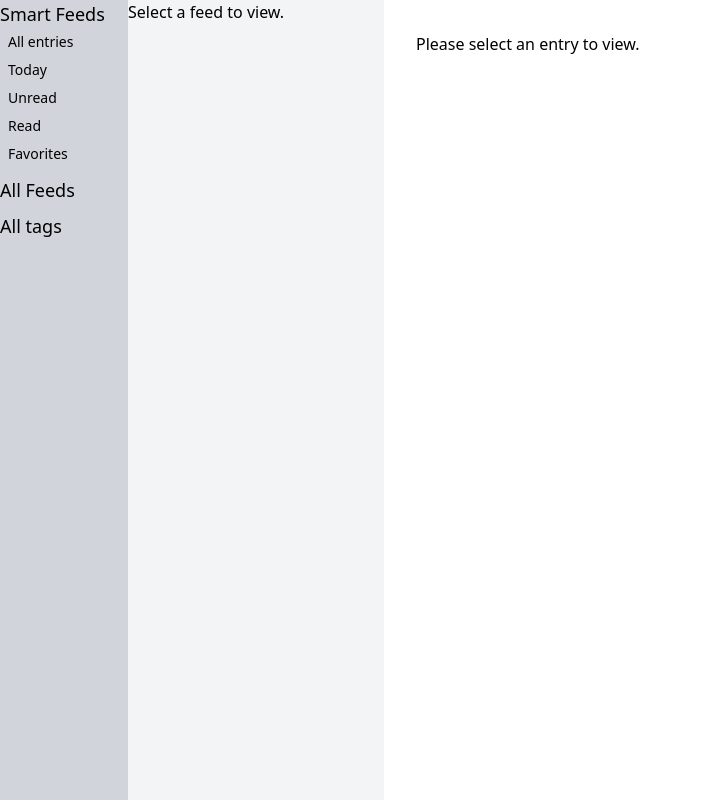
After one commit to hazadus/django-rss-reader, a Django app: template templates/feeds/layout.html in a window 1280 px wide. The commit adds this page. Shown: the whole page, without its empty margins (0-702 px from the left). Run offline with Django 4.2, Linux system fonts and the light colour scheme; the template is opened without the code that fills it, so the values that code supplies are empty; parts of the project's set-up code (start-up, migrations or seed data) failed here and were passed over.

Commit message:
refactor: Template structure refactored. Basic UI styling with CSS.

```diff
--- a/static/src/output.css
+++ b/static/styles.css
@@ -572,30 +572,130 @@ video {
   position: static;
 }
 
+.mx-1 {
+  margin-left: 0.25rem;
+  margin-right: 0.25rem;
+}
+
 .mx-auto {
   margin-left: auto;
   margin-right: auto;
 }
 
-.mt-4 {
-  margin-top: 1rem;
+.mt-0 {
+  margin-top: 0px;
+}
+
+.mt-2 {
+  margin-top: 0.5rem;
 }
 
 .block {
   display: block;
 }
 
-.bg-green-50 {
-  --tw-bg-opacity: 1;
-  background-color: rgb(240 253 244 / var(--tw-bg-opacity));
+.flex {
+  display: flex;
 }
 
-.text-3xl {
-  font-size: 1.875rem;
-  line-height: 2.25rem;
+.hidden {
+  display: none;
 }
 
-.text-green-800 {
-  --tw-text-opacity: 1;
-  color: rgb(22 101 52 / var(--tw-text-opacity));
+.h-screen {
+  height: 100vh;
 }
+
+.w-32 {
+  width: 8rem;
+}
+
+.w-64 {
+  width: 16rem;
+}
+
+.flex-1 {
+  flex: 1 1 0%;
+}
+
+.flex-grow-0 {
+  flex-grow: 0;
+}
+
+.flex-col {
+  flex-direction: column;
+}
+
+.overflow-x-hidden {
+  overflow-x: hidden;
+}
+
+.overflow-y-scroll {
+  overflow-y: scroll;
+}
+
+.overflow-ellipsis {
+  text-overflow: ellipsis;
+}
+
+.whitespace-nowrap {
+  white-space: nowrap;
+}
+
+.bg-gray-100 {
+  --tw-bg-opacity: 1;
+  background-color: rgb(243 244 246 / var(--tw-bg-opacity));
+}
+
+.bg-gray-300 {
+  --tw-bg-opacity: 1;
+  background-color: rgb(209 213 219 / var(--tw-bg-opacity));
+}
+
+.bg-white {
+  --tw-bg-opacity: 1;
+  background-color: rgb(255 255 255 / var(--tw-bg-opacity));
+}
+
+.p-1 {
+  padding: 0.25rem;
+}
+
+.p-8 {
+  padding: 2rem;
+}
+
+.pl-2 {
+  padding-left: 0.5rem;
+}
+
+.text-lg {
+  font-size: 1.125rem;
+  line-height: 1.75rem;
+}
+
+.text-sm {
+  font-size: 0.875rem;
+  line-height: 1.25rem;
+}
+
+.text-xs {
+  font-size: 0.75rem;
+  line-height: 1rem;
+}
+
+.hover\:underline:hover {
+  text-decoration-line: underline;
+}
+
+@media (min-width: 768px) {
+  .md\:flex {
+    display: flex;
+  }
+}
+
+@media (min-width: 1024px) {
+  .lg\:flex {
+    display: flex;
+  }
+}
--- a/templates/base.html
+++ b/templates/base.html
@@ -9,11 +9,11 @@
   <meta name="viewport" content="width=device-width, initial-scale=1.0">
   <title>Django RSS Reader</title>
 
-  <link rel="stylesheet" href="{% static 'src/output.css' %}">
+  <link rel="stylesheet" href="{% static 'styles.css' %}">
 </head>
 
-<body class="bg-green-50">
-  <div class="container mx-auto mt-4">
+<body class="bg-white">
+  <div class="container flex h-screen mx-auto mt-0">
     {% block content %}
     {% endblock content %}
   </div>
--- a/templates/feeds/entry_detail.html
+++ b/templates/feeds/includes/entry_detail.html
@@ -1,15 +1,7 @@
-<!DOCTYPE html>
-<html lang="en">
-<head>
-  <meta charset="UTF-8">
-  <title>{{ entry.title }}</title>
-</head>
-<body>
+{% if entry %}
   <h1>
     {{ entry.title }}
   </h1>
-
-  {% include "feeds/menu.html" %}
 
   <p>
     {% if entry.author %}
@@ -65,5 +57,6 @@
     <b>Content:</b>
     {{ entry.content|safe }}
   </div>
-</body>
-</html>
+{% else %}
+  <span>Please select an entry to view.</span>
+{% endif %}
--- a/templates/feeds/entry_list.html
+++ b/templates/feeds/includes/entry_list.html
@@ -1,14 +1,4 @@
-<!DOCTYPE html>
-<html lang="en">
-<head>
-  <meta charset="UTF-8">
-  <title>Entries list</title>
-</head>
-<body>
-  <h1>Entries list: {{ mode }} ({{ entry_count }})</h1>
-
-  {% include "feeds/menu.html" %}
-
+{% if entries %}
   <ul>
     {% for entry in entries %}
       <li>
@@ -24,5 +14,6 @@
       </li>
     {% endfor %}
   </ul>
-</body>
-</html>
+{% else %}
+  <span>Select a feed to view.</span>
+{% endif %}
--- /dev/null
+++ b/templates/feeds/includes/feed_list.html
@@ -0,0 +1,27 @@
+<span class="text-lg">Smart Feeds</span>
+<div class="text-sm p-1 mx-1">
+  <a href="{% url 'feeds:entry_list' 'all' %}">All entries</a>
+</div>
+<div class="text-sm p-1 mx-1">
+  <a href="{% url 'feeds:entry_list' 'today' %}">Today</a>
+</div>
+<div class="text-sm p-1 mx-1">
+  <a href="{% url 'feeds:entry_list' 'unread' %}">Unread</a>
+</div>
+<div class="text-sm p-1 mx-1">
+  <a href="{% url 'feeds:entry_list' 'read' %}">Read</a>
+</div>
+<div class="text-sm p-1 mx-1">
+   <a href="{% url 'feeds:entry_list' 'favorites' %}">Favorites</a>
+</div>
+
+<span class="text-lg mt-2">All Feeds</span>
+{% for feed in feeds %}
+  <div class="text-xs whitespace-nowrap pl-2 max-w-32 flex-grow-0">
+    <a href="{% url 'feeds:entry_list' 'all' %}?in_feed={{ feed.pk }}" class="hover:underline block max-w-32 overflow-x-hidden overflow-ellipsis ">
+      {{ feed.title }} ({{ feed.entries.count }})
+    </a>
+  </div>
+{% endfor %}
+
+<a class="text-lg mt-2" href="{% url 'feeds:tag_list' %}">All tags</a>
--- /dev/null
+++ b/templates/feeds/layout.html
@@ -0,0 +1,18 @@
+{% extends "base.html" %}
+
+{% block content %}
+  <!-- First column: feeds, folders, tags -->
+  <div class="hidden lg:flex flex-col w-32 bg-gray-300 overflow-y-scroll overflow-x-hidden">
+    {% include "feeds/includes/feed_list.html" %}
+  </div>
+
+  <!-- Second column: entries -->
+  <div class="hidden md:flex w-64 bg-gray-100 overflow-x-hidden overflow-y-scroll">
+    {% include "feeds/includes/entry_list.html" %}
+  </div>
+
+  <!-- Third column: content -->
+  <div class="p-8 block flex-1 overflow-x-hidden overflow-y-scroll">
+    {% include "feeds/includes/entry_detail.html" %}
+  </div>
+{% endblock content %}
```
Also changed, not shown: feeds/views.py (+7 -4 lines), templates/feeds/feed_list.html (deleted, +0 -17 lines), templates/feeds/menu.html (deleted, +0 -15 lines), templates/feeds/tag_list.html (deleted, +0 -20 lines), README.md.
